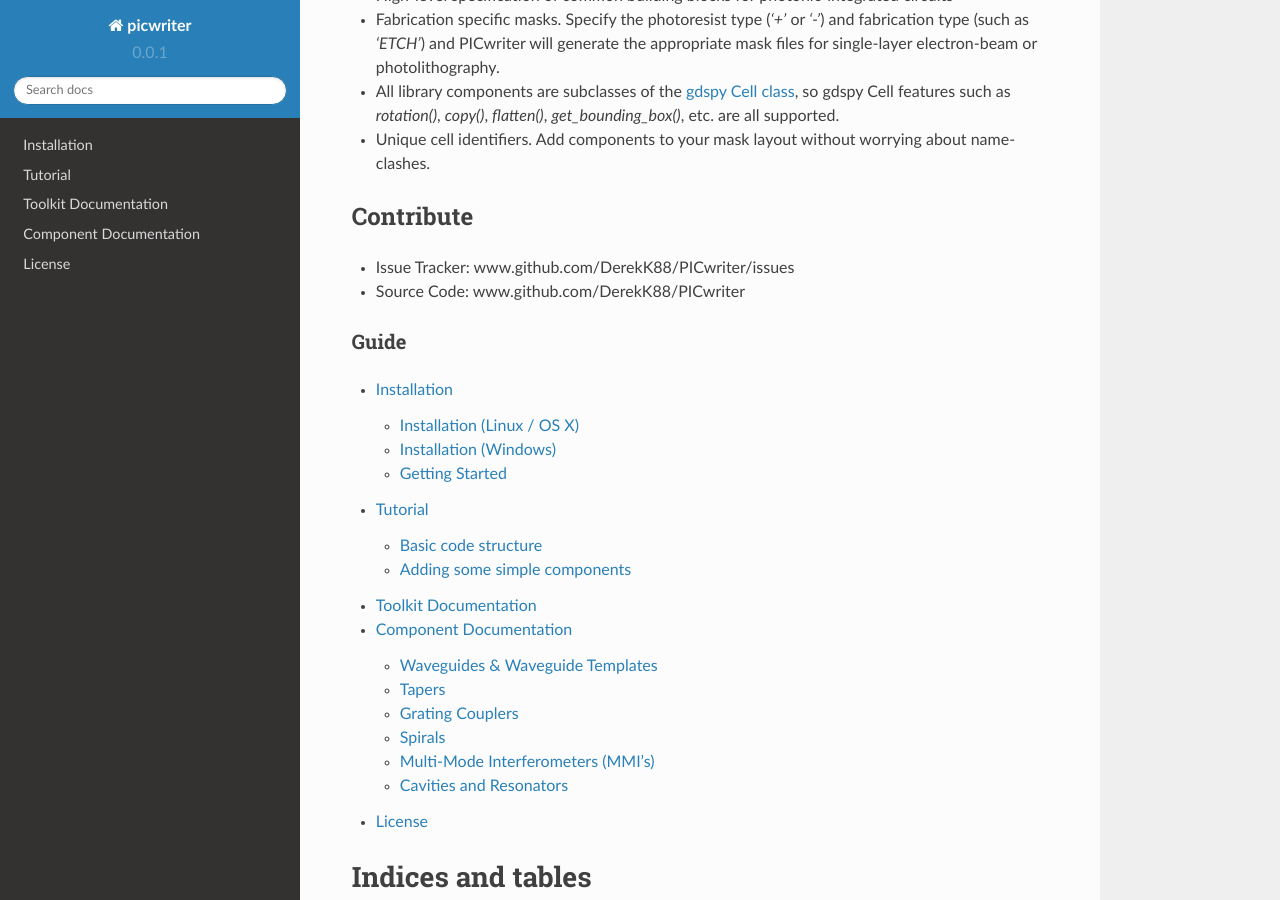
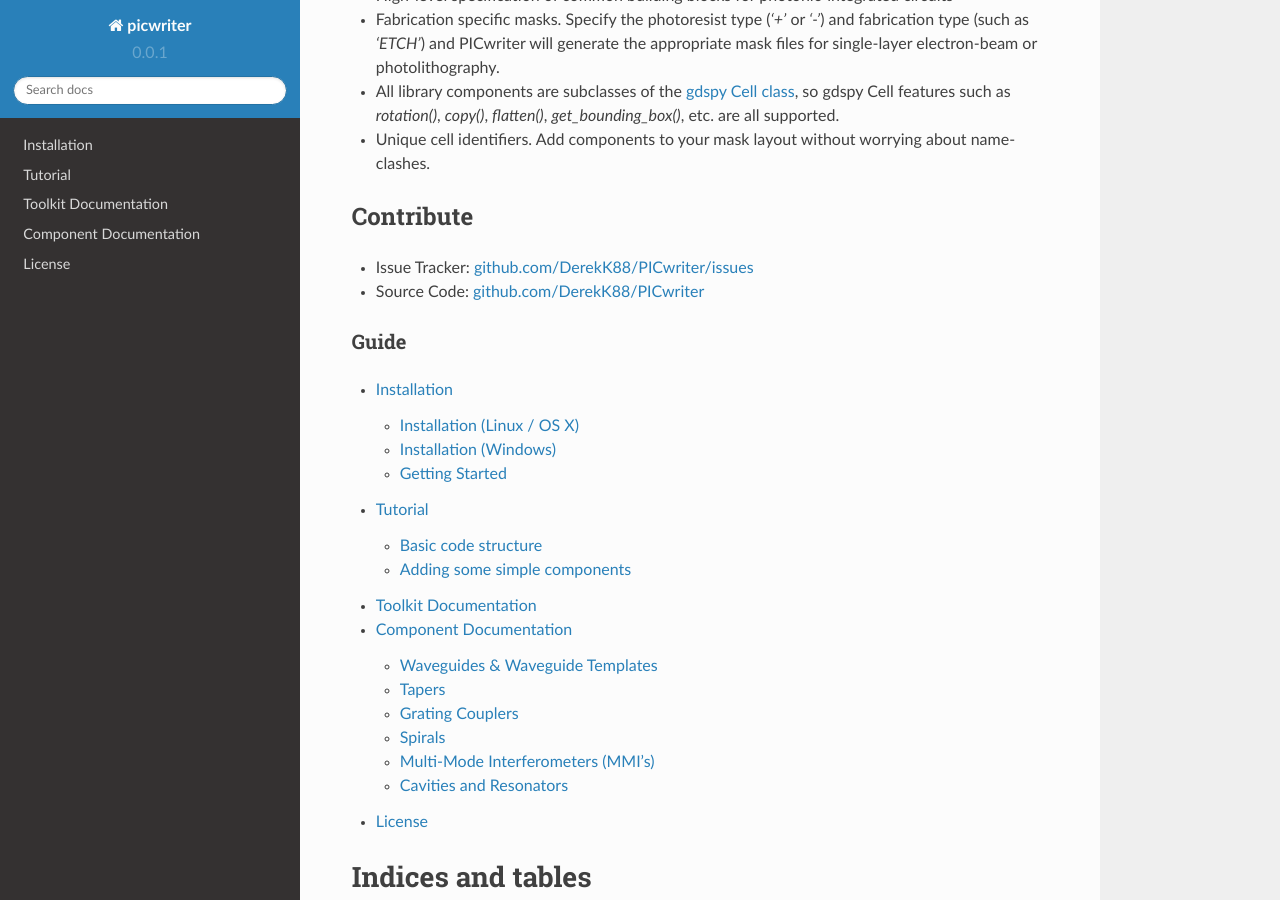
Before and after one commit to DerekK44/PICwriter, a Sphinx documentation site: the page built from docs/source/index.rst, in a window 1280 px wide and 900 px high, scrolled down 448 px. Built offline with Sphinx 7.4.7 and the Read the Docs theme 2.0.0, drawn with Linux system fonts in a browser that asks for light colours.

Commit message:
update to docs

```diff
--- a/docs/source/index.rst
+++ b/docs/source/index.rst
@@ -16,8 +16,8 @@ The ultimate goal of this module is to reduce the time required to generate phot
 Contribute
 ----------
 
-- Issue Tracker: www.github.com/DerekK88/PICwriter/issues
-- Source Code: www.github.com/DerekK88/PICwriter
+- Issue Tracker: `github.com/DerekK88/PICwriter/issues <https://github.com/DerekK88/PICwriter/issues>`_
+- Source Code: `github.com/DerekK88/PICwriter <https://github.com/DerekK88/PICwriter>`_
 
 Guide
 ^^^^^
--- a/docs/source/tutorial.rst
+++ b/docs/source/tutorial.rst
@@ -64,3 +64,5 @@ Here we show how to generate a slightly more complex mask using the set of suppo
 
 Waveguides & Waveguide Templates
 ++++++++++++++++++++++++++++++++
+
+Stay tuned for more content, coming soon!
```
